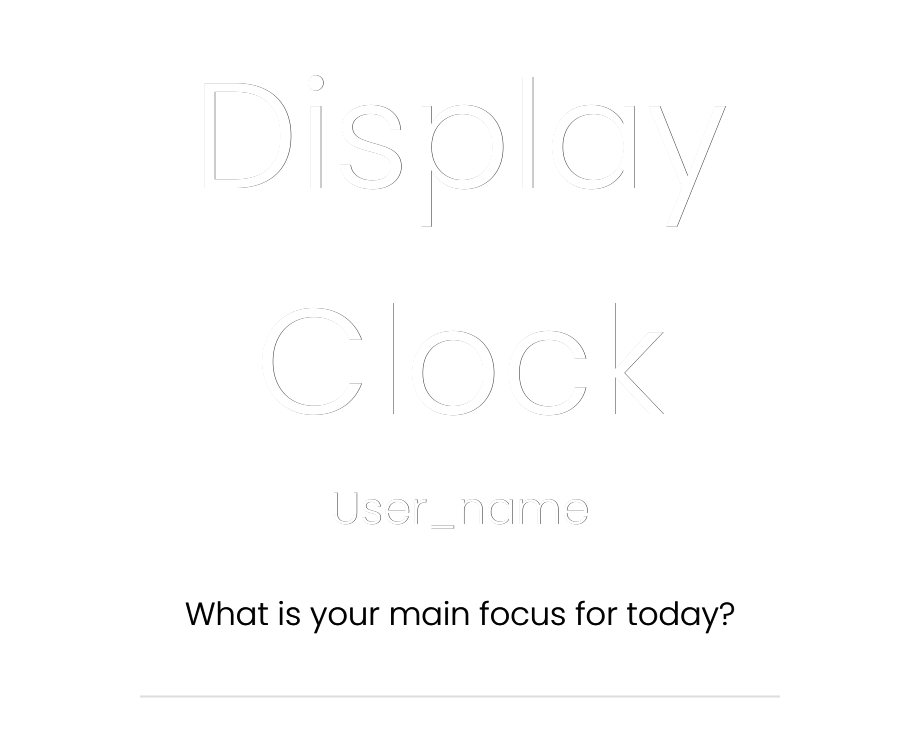
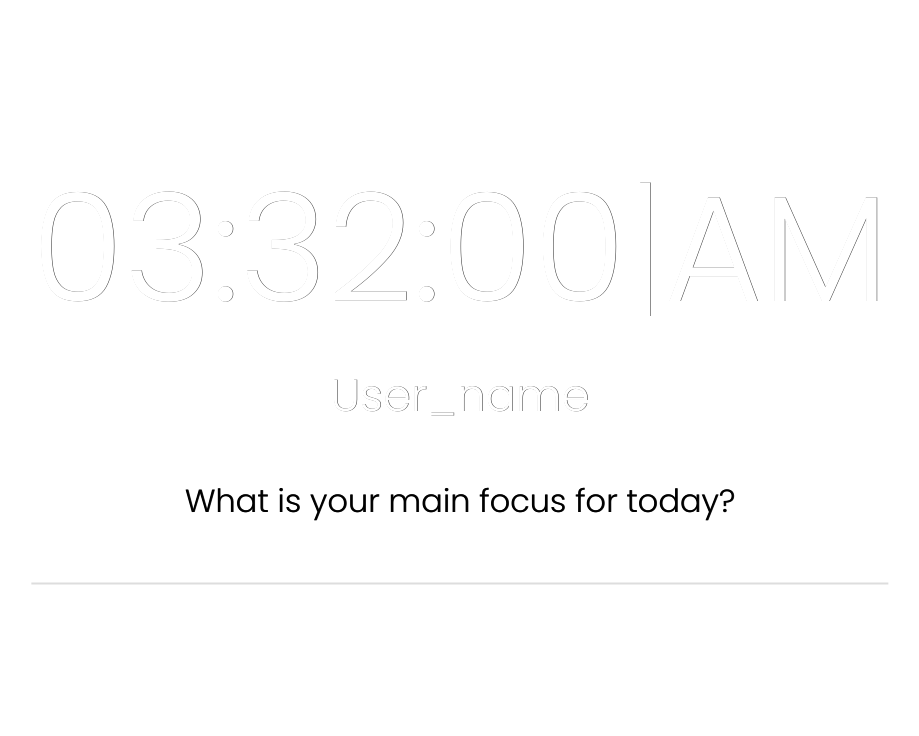
Before and after one commit to enazbanks/JavaScript-30-projects, a plain HTML site: page 04-momentum-dash-clone/index.html in a window 1280 px wide. Shown: the whole page, without its empty margins (180-1099 px from the left). Drawn offline with Linux system fonts and the light colour scheme.

Commit message:
refractoring and displaying time

```diff
--- a/04-momentum-dash-clone/clock.js
+++ b/04-momentum-dash-clone/clock.js
@@ -19,18 +19,16 @@ function displayTime() {
     session = "PM";
   }
 
-  if (h < 10) {
-    h = "0" + h;
-  }
-
-  if (m < 10) {
-    m = "0" + m;
-  }
-
-  if (s < 10) {
-    s = "0" + s;
-  }
+  h = h < 10 ? h = "0" + h : h;
+  m = m < 10 ? m = "0" + m : m;
+  s = s < 10 ? s = "0" + s : s;
 
   const time = h + ":" + m + ":" + s + "" + "|" + session;
   // console.log(time);
+
+  document.getElementById("display_clock").innerHTML = time;
+
+  setTimeout(displayTime, 1000)
+  // calls function after a number of milliseconds
+
 };
--- a/04-momentum-dash-clone/index.html
+++ b/04-momentum-dash-clone/index.html
@@ -12,7 +12,7 @@
 </head>
 <body>
 <main class="clock-container">
-  <div id="displayClock" class="clock">Display Clock</div>
+  <div id="display_clock" class="clock">Display Clock</div>
   <div id="User" class="user">User_name</div>
   <div class="focus-container">
     <label for="">What is your main focus for today?</label>
```
